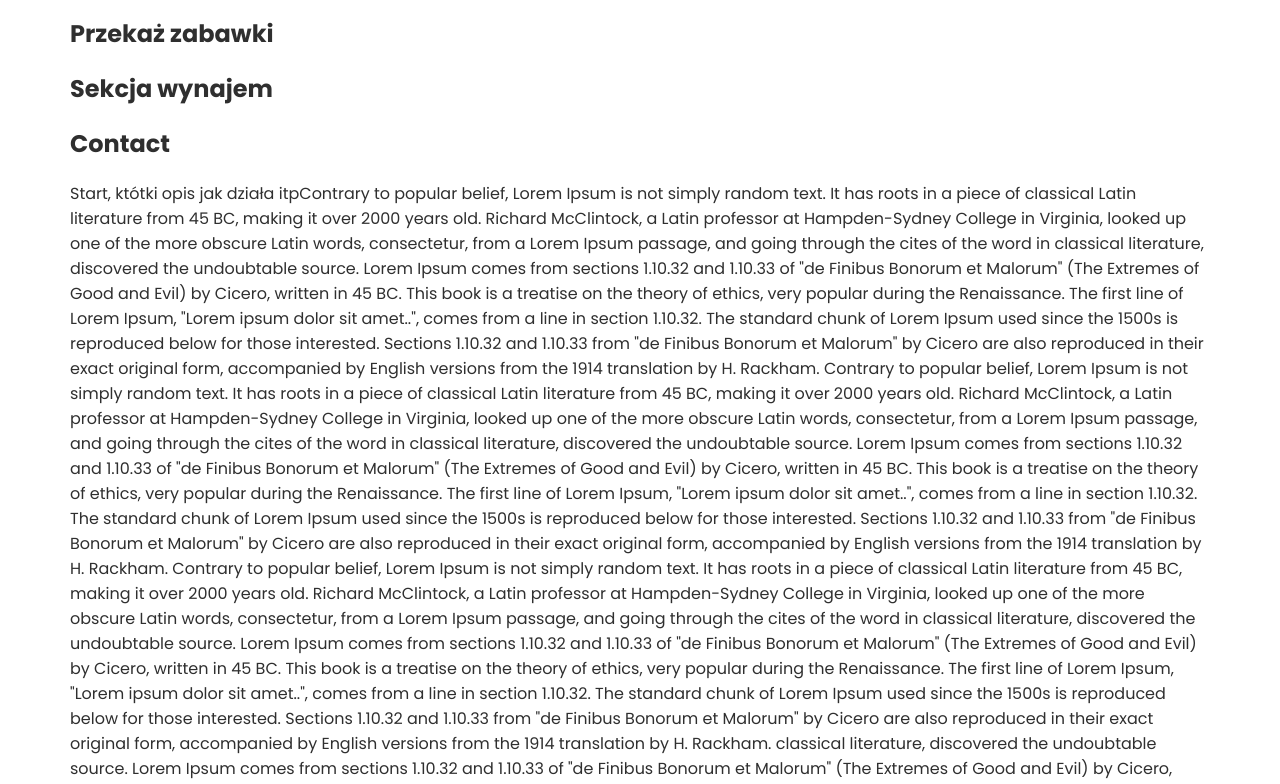
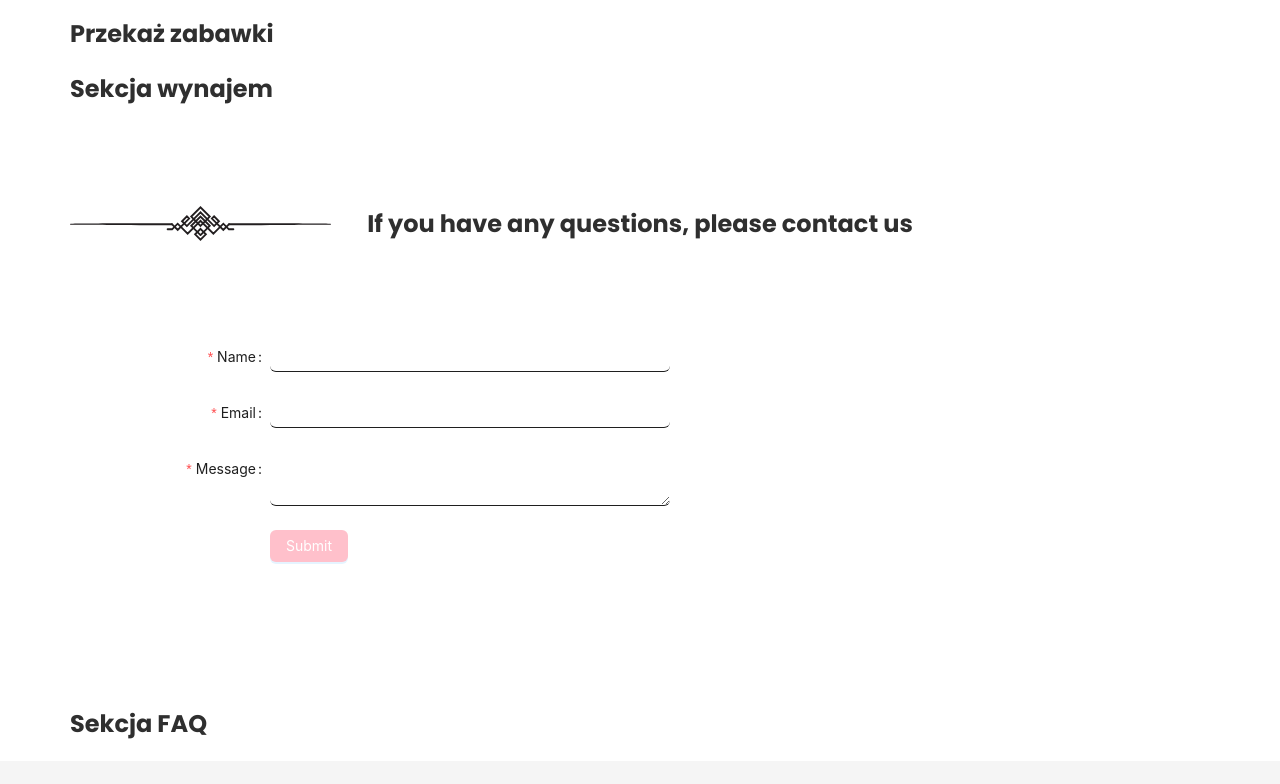
Before and after one commit to JolantaWro/Toys_Rental_App, a React (Create React App) app: page / in a window 1280 px wide. Shown: the part 2040-2824 px from the top of the page. Built offline with nearby package versions, Linux system fonts and the light colour scheme.

Commit message:
add container Contact

```diff
--- a/src/App.css
+++ b/src/App.css
@@ -125,3 +125,36 @@ About Us
 	color: #2f2f2f;
 	font-size: 16px;
 }
+
+/*
+Contact
+------------
+*/
+
+.contactBlock {
+	height: 400px;
+	margin: 100px 0 100px 0;
+}
+
+.contactBlock h2 {
+	display: flex;
+	justify-content: center;
+	background-image: url("./assets/img/decoration.svg");
+	background-repeat: no-repeat;
+	background-size: contain;
+}
+
+.containerContact {
+	margin: 100px 0 100px 0;
+
+}
+
+.containerContact input,
+.containerContact textarea {
+	border: none;
+	border-bottom: 1px solid;
+}
+
+.containerContact button {
+	background-color: pink;
+}
--- a/src/components/Contact.js
+++ b/src/components/Contact.js
@@ -1,88 +1,11 @@
 import React from 'react';
+import ContactForm from "../containers/ContactForm";
 
 const Contact = () => {
     return (
-        <div>
-            <h2>Contact</h2>
-            <p>
-                Start, któtki opis jak działa itpContrary to popular belief, Lorem Ipsum
-                is not simply random text. It has roots in a piece of classical Latin
-                literature from 45 BC, making it over 2000 years old. Richard
-                McClintock, a Latin professor at Hampden-Sydney College in Virginia,
-                looked up one of the more obscure Latin words, consectetur, from a Lorem
-                Ipsum passage, and going through the cites of the word in classical
-                literature, discovered the undoubtable source. Lorem Ipsum comes from
-                sections 1.10.32 and 1.10.33 of "de Finibus Bonorum et Malorum" (The
-                Extremes of Good and Evil) by Cicero, written in 45 BC. This book is a
-                treatise on the theory of ethics, very popular during the Renaissance.
-                The first line of Lorem Ipsum, "Lorem ipsum dolor sit amet..", comes
-                from a line in section 1.10.32. The standard chunk of Lorem Ipsum used
-                since the 1500s is reproduced below for those interested. Sections
-                1.10.32 and 1.10.33 from "de Finibus Bonorum et Malorum" by Cicero are
-                also reproduced in their exact original form, accompanied by English
-                versions from the 1914 translation by H. Rackham. Contrary to popular
-                belief, Lorem Ipsum is not simply random text. It has roots in a piece
-                of classical Latin literature from 45 BC, making it over 2000 years old.
-                Richard McClintock, a Latin professor at Hampden-Sydney College in
-                Virginia, looked up one of the more obscure Latin words, consectetur,
-                from a Lorem Ipsum passage, and going through the cites of the word in
-                classical literature, discovered the undoubtable source. Lorem Ipsum
-                comes from sections 1.10.32 and 1.10.33 of "de Finibus Bonorum et
-                Malorum" (The Extremes of Good and Evil) by Cicero, written in 45 BC.
-                This book is a treatise on the theory of ethics, very popular during the
-                Renaissance. The first line of Lorem Ipsum, "Lorem ipsum dolor sit
-                amet..", comes from a line in section 1.10.32. The standard chunk of
-                Lorem Ipsum used since the 1500s is reproduced below for those
-                interested. Sections 1.10.32 and 1.10.33 from "de Finibus Bonorum et
-                Malorum" by Cicero are also reproduced in their exact original form,
-                accompanied by English versions from the 1914 translation by H. Rackham.
-                Contrary to popular belief, Lorem Ipsum is not simply random text. It
-                has roots in a piece of classical Latin literature from 45 BC, making it
-                over 2000 years old. Richard McClintock, a Latin professor at
-                Hampden-Sydney College in Virginia, looked up one of the more obscure
-                Latin words, consectetur, from a Lorem Ipsum passage, and going through
-                the cites of the word in classical literature, discovered the
-                undoubtable source. Lorem Ipsum comes from sections 1.10.32 and 1.10.33
-                of "de Finibus Bonorum et Malorum" (The Extremes of Good and Evil) by
-                Cicero, written in 45 BC. This book is a treatise on the theory of
-                ethics, very popular during the Renaissance. The first line of Lorem
-                Ipsum, "Lorem ipsum dolor sit amet..", comes from a line in section
-                1.10.32. The standard chunk of Lorem Ipsum used since the 1500s is
-                reproduced below for those interested. Sections 1.10.32 and 1.10.33 from
-                "de Finibus Bonorum et Malorum" by Cicero are also reproduced in their
-                exact original form, accompanied by English versions from the 1914
-                translation by H. Rackham. classical literature, discovered the
-                undoubtable source. Lorem Ipsum comes from sections 1.10.32 and 1.10.33
-                of "de Finibus Bonorum et Malorum" (The Extremes of Good and Evil) by
-                Cicero, written in 45 BC. This book is a treatise on the theory of
-                ethics, very popular during the Renaissance. T he first line of Lorem
-                Ipsum, "Lorem ipsum dolor sit amet..", comes from a line in section
-                1.10.32. The standard chunk of Lorem Ipsum used since the 1500s is
-                reproduced below for those interested. Sections 1.10.32 and 1.10.33 from
-                "de Finibus Bonorum et Malorum" by Cicero are also reproduced in their
-                exact original form, accompanied by English versions from the 1914
-                translation by H. Rackham. classical literature, discovered the
-                undoubtable source. Lorem Ipsum comes from sections 1.10.32 and 1.10.33
-                of "de Finibus Bonorum et Malorum" (The Extremes of Good and Evil) by
-                Cicero, written in 45 BC. This book is a treatise on the theory of
-                ethics, very popular during the Renaissance. The first line of Lorem
-                Ipsum, "Lorem ipsum dolor sit amet..", comes from a line in section
-                1.10.32. The standard chunk of Lorem Ipsum used since the 1500s is
-                reproduced below for those interested. Sections 1.10.32 and 1.10.33 from
-                "de Finibus Bonorum et Malorum" by Cicero are also reproduced in their
-                exact original form, accompanied by English versions from the 1914
-                translation by H. Rackham. classical literature, discovered the
-                undoubtable source. Lorem Ipsum comes from sections 1.10.32 and 1.10.33
-                of "de Finibus Bonorum et Malorum" (The Extremes of Good and Evil) by
-                Cicero, written in 45 BC. This book is a treatise on the theory of
-                ethics, very popular during the Renaissance. The first line of Lorem
-                Ipsum, "Lorem ipsum dolor sit amet..", comes from a line in section
-                1.10.32. The standard chunk of Lorem Ipsum used since the 1500s is
-                reproduced below for those interested. Sections 1.10.32 and 1.10.33 from
-                "de Finibus Bonorum et Malorum" by Cicero are also reproduced in their
-                exact original form, accompanied by English versions from the 1914
-                translation by H. Rackham.
-            </p>
+        <div className="contactBlock commcontainer">
+            <h2>If you have any questions, please contact us</h2>
+            <ContactForm/>
         </div>
     );
 };
--- /dev/null
+++ b/src/containers/ContactForm.js
@@ -0,0 +1,80 @@
+import { Button, Form, Input } from 'antd';
+import TextArea from "antd/es/input/TextArea";
+const onFinish = (values) => {
+    console.log('Success:', values);
+};
+const onFinishFailed = (errorInfo) => {
+    console.log('Failed:', errorInfo);
+};
+const ContactForm = () => (
+    <Form className="containerContact"
+        name="basic"
+        labelCol={{
+            span: 8,
+        }}
+        wrapperCol={{
+            span: 16,
+        }}
+        style={{
+            maxWidth: 600,
+        }}
+        initialValues={{
+            remember: true,
+        }}
+        onFinish={onFinish}
+        onFinishFailed={onFinishFailed}
+        autoComplete="off"
+    >
+        <Form.Item
+            label="Name"
+            name="name"
+            rules={[
+                {
+                    required: true,
+                    message: 'Please input your name',
+                },
+            ]}
+        >
+            <Input />
+        </Form.Item>
+
+        <Form.Item
+            label="Email"
+            name="mail"
+            rules={[
+                {
+                    required: true,
+                    message: 'Please input your Email',
+                },
+            ]}
+        >
+            <Input />
+        </Form.Item>
+
+        <Form.Item
+            label="Message"
+            name="message"
+            rules={[
+                {
+                    required: true,
+                    message: 'Please input your message',
+                },
+            ]}
+        >
+            <TextArea rows={2} />
+        </Form.Item>
+
+
+        <Form.Item
+            wrapperCol={{
+                offset: 8,
+                span: 16,
+            }}
+        >
+            <Button type="primary" htmlType="submit">
+                Submit
+            </Button>
+        </Form.Item>
+    </Form>
+);
+export default ContactForm;
```
Also changed, not shown: src/components/ConfirmationForm.js (added, +11 -0 lines), src/assets/img/corn.png (added), src/assets/img/decoration.svg (added).
